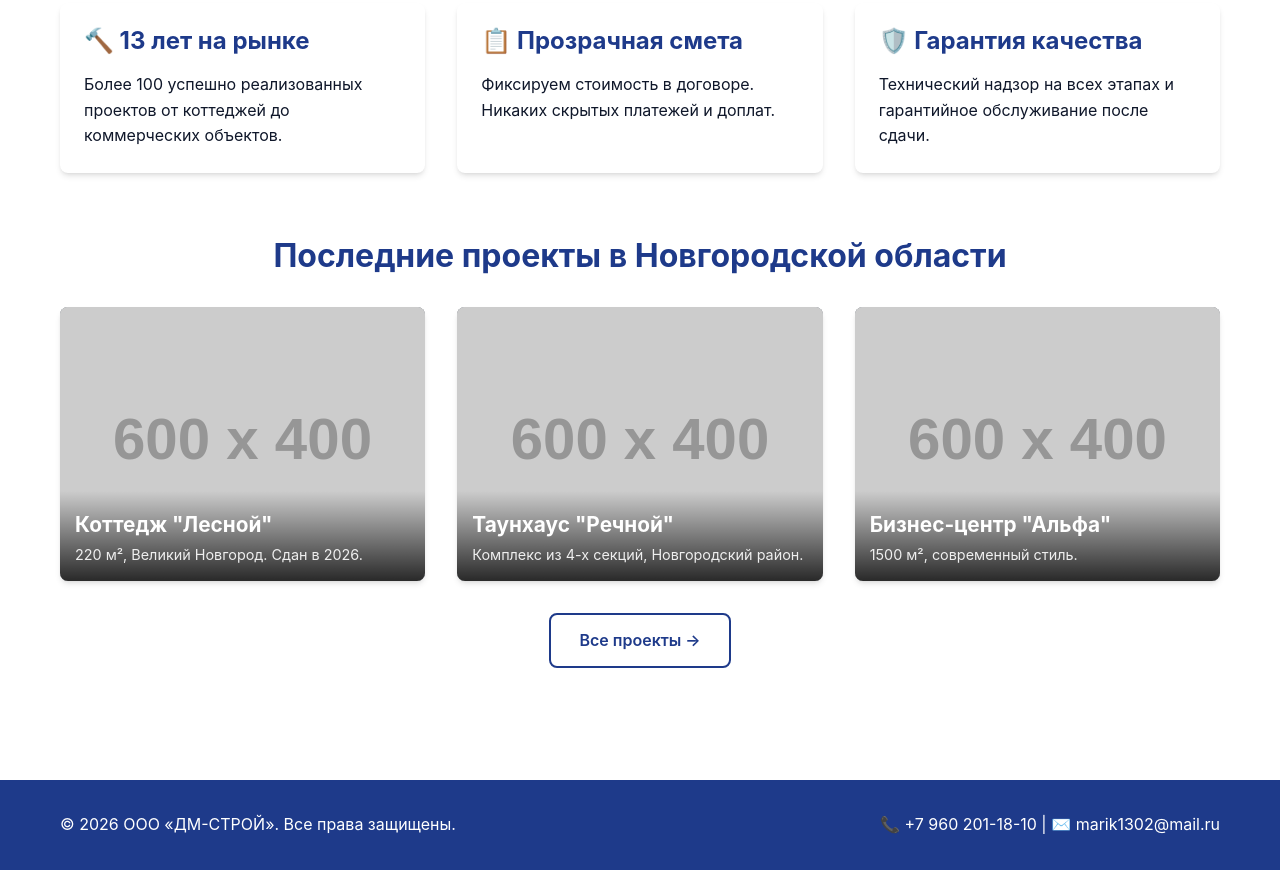
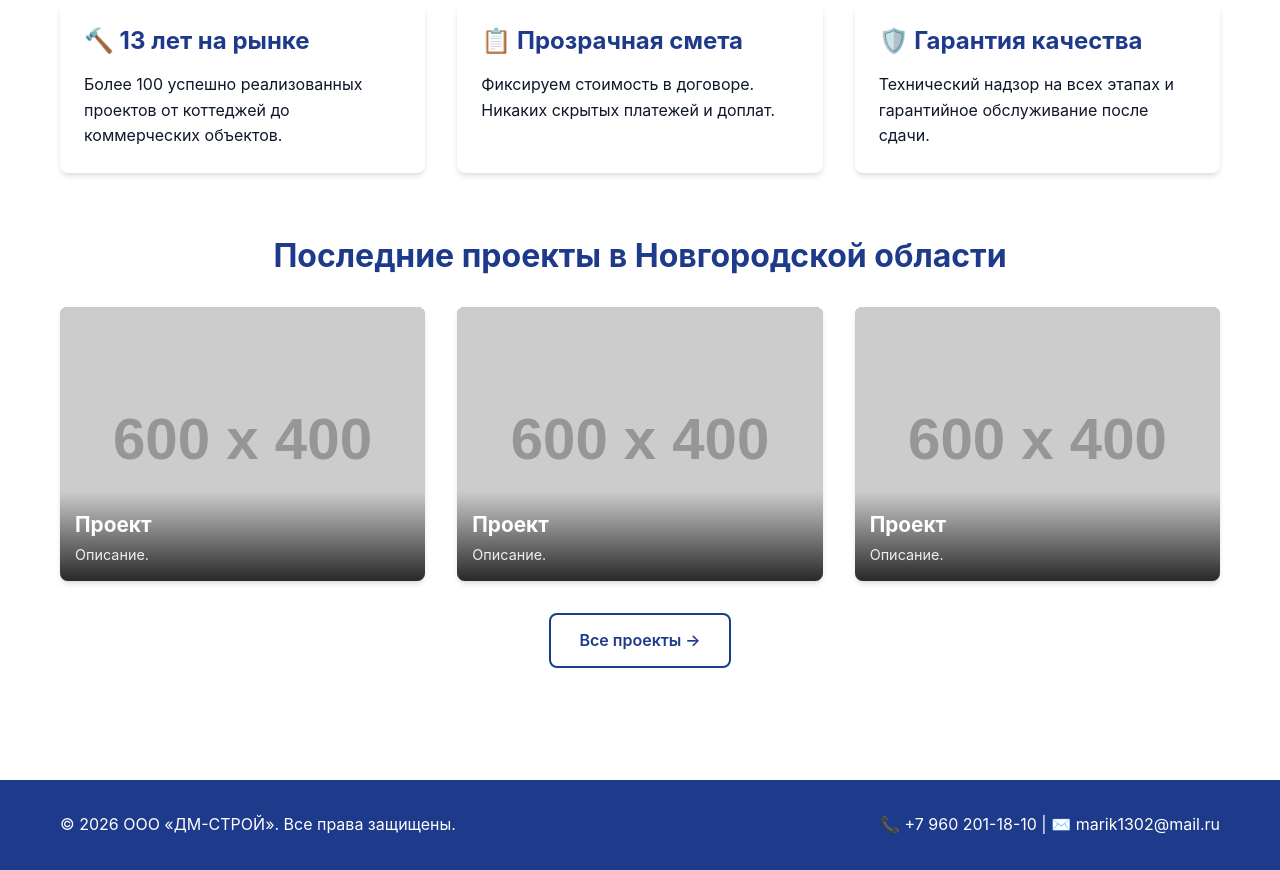
Before and after one commit to dangerofjoe/construction-company-s-website, a plain HTML site: page index.html in a window 1280 px wide. Shown: the part 585-1455 px from the top of the page. Drawn offline with Linux system fonts and the light colour scheme; placeholder pictures from the web are drawn by us.

Commit message:
Удалены комментарии, изменены карточки с проектами

```diff
--- a/index.html
+++ b/index.html
@@ -60,33 +60,30 @@
             <section style="margin-bottom: 4rem;">
                 <h2 style="text-align: center;">Последние проекты в Новгородской области</h2>
                 <div class="card-grid">
-                    <!-- Карточка 1 -->
                     <div class="card portfolio-card">
                         <div class="card-image">
                             <img src="https://placehold.co/600x400/1e3a8a/white?text=фото+1" alt="Коттедж Лесной">
                             <div class="card-overlay">
-                                <h3>Коттедж "Лесной"</h3>
-                                <p>220 м², Великий Новгород. Сдан в 2026.</p>
+                                <h3>Проект</h3>
+                                <p>Описание.</p>
                             </div>
                         </div>
                     </div>
-                    <!-- Карточка 2 -->
                     <div class="card portfolio-card">
                         <div class="card-image">
                             <img src="https://placehold.co/600x400/1e3a8a/white?text=фото+2" alt="Таунхаус Речной">
                             <div class="card-overlay">
-                                <h3>Таунхаус "Речной"</h3>
-                                <p>Комплекс из 4-х секций, Новгородский район.</p>
+                                <h3>Проект</h3>
+                                <p>Описание.</p>
                             </div>
                         </div>
                     </div>
-                    <!-- Карточка 3 -->
                     <div class="card portfolio-card">
                         <div class="card-image">
                             <img src="https://placehold.co/600x400/1e3a8a/white?text=фото+3" alt="Бизнес-центр Альфа">
                             <div class="card-overlay">
-                                <h3>Бизнес-центр "Альфа"</h3>
-                                <p>1500 м², современный стиль.</p>
+                                <h3>Проект</h3>
+                                <p>Описание.</p>
                             </div>
                         </div>
                     </div>
```
